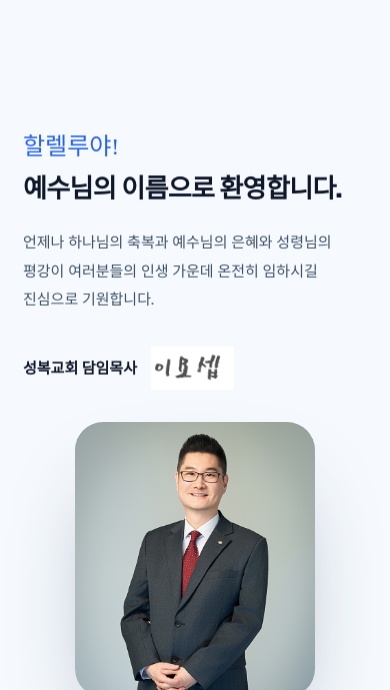
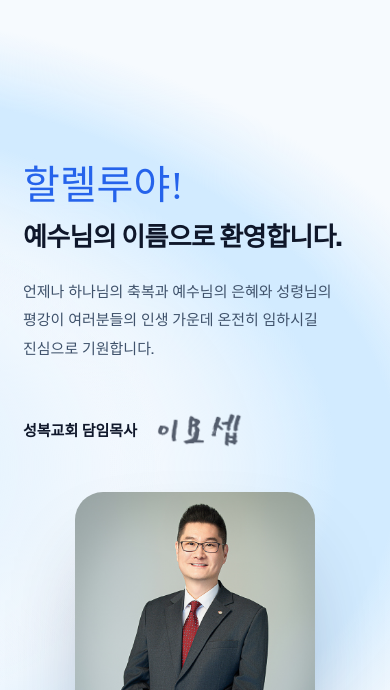
Before and after one commit to jihkyuo/sungbok-web, a Next.js app: page / in a window 390 px wide. Shown: the part 1454-2144 px from the top of the page. Built offline with nearby package versions, Linux system fonts and the light colour scheme; no server answers; a web font is replaced by a local one.

Commit message:
feat: 홈 담임 인사 문구 뒤 글로우 고리(시안 A) — 왼쪽 바깥 중심 고리+속 빛 1회 안착, 붓글씨 확대·서명 왼→오 써짐, 여백 22vh 로 상자 전부 수용, 서명 PNG 투명판 교체

```diff
--- a/src/domains/home/components/widgets/HomeLead/PastorStatic.tsx
+++ b/src/domains/home/components/widgets/HomeLead/PastorStatic.tsx
@@ -1,31 +1,90 @@
 /**
  * PastorStatic — 담임목사 인사. 변형 무대의 핀이 풀린 뒤 이어지는 일반 스크롤 섹션(진입 페이드만).
  * 인사 좌 / 사진 우(7:8 원본 비율, 크롭 없음). 카피는 placeholder — 사무국 검수 필요.
+ *
+ * 문구 뒤 글로우(시안 A 승격, 2026-10-25): 섹션 왼쪽 바깥(-240px)에 중심을 둔 글로우 고리 + 속 빛이 문구 뒤를 지나간다.
+ * 서브페이지 머리 HeaderGlow 와 같은 모티프(--color-b1-glow)로 홈과 서브를 묶고, 상자가 없어 위 변형 무대의 카드와 겹치지 않는다.
+ * 글로우 상자(1600×1000)가 섹션 안에 통째로 들어와야 overflow 에 잘린 직선이 안 생긴다 — 위아래 여백 22vh + 데스크톱 min-h 1000px 이 그 조건.
+ * 섹션 진입 시 1회 안착(scale·opacity 1.8초), 이후 정적. reduced-motion 은 최종 상태 정적.
+ * 서명 PNG 는 흰 바탕을 뺀 투명판(먹색 고정·알파 = 어두운 정도) — Reveal 의 transform 스태킹 컨텍스트 안에서는 multiply 가 배경에 닿지 않아 자산에서 해결.
+ * 서명은 화면에 들어오면 왼→오로 써진다(바깥 창·안쪽 역이동, transform 만).
  */
+'use client';
+
 import Image from 'next/image';
 
 import pastorSign from '@/assets/images/pastor-sign.png';
 import pastorImg from '@/assets/images/main/pastor.jpg';
 import { Reveal } from '@/shared/components/features/Reveal';
+import { useScrollFadeIn } from '@/shared/lib/hooks/useScrollFadeIn';
 
-export const PastorStatic = () => (
-  <section className="bg-b1-bg relative z-0 px-[6vw] pt-[18vh] pb-[12vh]">
-    <div className="mx-auto flex w-full max-w-[1320px] items-center gap-[6%] max-[860px]:flex-col max-[860px]:gap-8">
+const PEAK = 'var(--color-b1-glow)';
+const T = (a: number) => `color-mix(in srgb, ${PEAK} ${a}%, transparent)`;
+const RING = `radial-gradient(760px 460px at 50% 50%,
+  transparent 46%, ${T(10)} 52%, ${T(30)} 60%, ${T(60)} 68%, ${T(100)} 76%, ${T(100)} 84%, ${T(55)} 90%, ${T(20)} 96%, transparent 100%)`;
+const CORE = `radial-gradient(560px 380px at 50% 50%, ${T(75)} 0%, ${T(35)} 45%, transparent 72%)`;
+const GLOW_BOX = { left: 'calc(-240px - 800px)', top: 'calc(50% - 500px)' };
+
+const CSS = `
+  @keyframes ps-glow-settle{from{opacity:0;transform:scale(.72)}to{opacity:1;transform:scale(1)}}
+  .ps-ring,.ps-core{opacity:0}
+  .ps-glow-on .ps-ring{animation:ps-glow-settle 1800ms cubic-bezier(.16,1,.3,1) both}
+  .ps-glow-on .ps-core{animation:ps-glow-settle 1800ms cubic-bezier(.16,1,.3,1) 150ms both}
+  @media (prefers-reduced-motion:reduce){.ps-ring,.ps-core{animation:none!important;opacity:1!important;transform:none!important}}
+`;
+
+const WIPE =
+  'transition-transform duration-[1100ms] ease-[cubic-bezier(0.22,1,0.36,1)] motion-reduce:transition-none';
+
+const Signature = () => {
+  const { ref, isVisible: on } = useScrollFadeIn({ threshold: 0 });
+  return (
+    <div ref={ref} className="mt-10 flex items-center gap-4">
+      <span className="text-b1-text text-[15px] font-semibold">성복교회 담임목사</span>
+      <span className="block overflow-hidden">
+        <span className={`block overflow-hidden ${WIPE} ${on ? 'translate-x-0' : '-translate-x-full'}`}>
+          <Image
+            src={pastorSign}
+            alt="이요셉"
+            className={`h-14 w-auto ${WIPE} ${on ? 'translate-x-0' : 'translate-x-full'}`}
+          />
+        </span>
+      </span>
+    </div>
+  );
+};
+
+export const PastorStatic = () => {
+  const { ref, isVisible: on } = useScrollFadeIn({ threshold: 0.25 });
+  return (
+    <section className="bg-b1-bg relative z-0 overflow-hidden px-[6vw] py-[22vh] min-[860px]:min-h-[1000px]">
+      <style>{CSS}</style>
+      <div
+        ref={ref}
+        aria-hidden
+        className={`pointer-events-none absolute inset-0 ${on ? 'ps-glow-on' : ''}`}
+      >
+        <div
+          className="ps-ring absolute h-[1000px] w-[1600px] will-change-[transform,opacity]"
+          style={{ ...GLOW_BOX, background: RING }}
+        />
+        <div
+          className="ps-core absolute h-[1000px] w-[1600px] will-change-[transform,opacity]"
+          style={{ ...GLOW_BOX, background: CORE }}
+        />
+      </div>
+
+      <div className="relative mx-auto flex w-full max-w-[1320px] items-center gap-[6%] max-[860px]:flex-col max-[860px]:gap-8">
         <Reveal className="min-w-0 flex-1">
-        <p className="b1-brush text-b1-accent text-[clamp(24px,2.6vw,36px)] leading-[1.15]">
-          할렐루야!
-        </p>
-        <h2 className="text-b1-text mt-3 text-[clamp(26px,3.2vw,46px)] leading-[1.22] font-extrabold tracking-[-0.025em] text-balance">
+          <p className="b1-brush text-b1-accent text-[clamp(40px,4.2vw,60px)] leading-none">할렐루야!</p>
+          <h2 className="text-b1-text mt-4 text-[clamp(26px,3.2vw,46px)] leading-[1.22] font-extrabold tracking-[-0.025em] text-balance">
             예수님의 이름으로 환영합니다.
           </h2>
           <p className="text-b1-sub mt-6 max-w-[520px] text-[clamp(15px,1.3vw,17px)] leading-[1.9] text-pretty">
             언제나 하나님의 축복과 예수님의 은혜와 성령님의 평강이 여러분들의 인생 가운데 온전히
             임하시길 진심으로 기원합니다.
           </p>
-        <div className="mt-8 flex items-center gap-3.5">
-          <span className="text-b1-text text-[15px] font-semibold">성복교회 담임목사</span>
-          <Image src={pastorSign} alt="이요셉" className="h-11 w-auto" />
-        </div>
+          <Signature />
         </Reveal>
         <Reveal
           delay={120}
@@ -38,7 +97,7 @@ export const PastorStatic = () => (
           >
             <Image
               src={pastorImg}
-            alt="담임목사"
+              alt="이요셉 담임목사"
               fill
               sizes="(min-width:860px) 36vw, 70vw"
               className="object-cover object-center"
@@ -48,3 +107,4 @@ export const PastorStatic = () => (
       </div>
     </section>
   );
+};
```
Also changed, not shown: src/assets/images/pastor-sign.png. Lines whose indentation alone changed are shown as unchanged.
